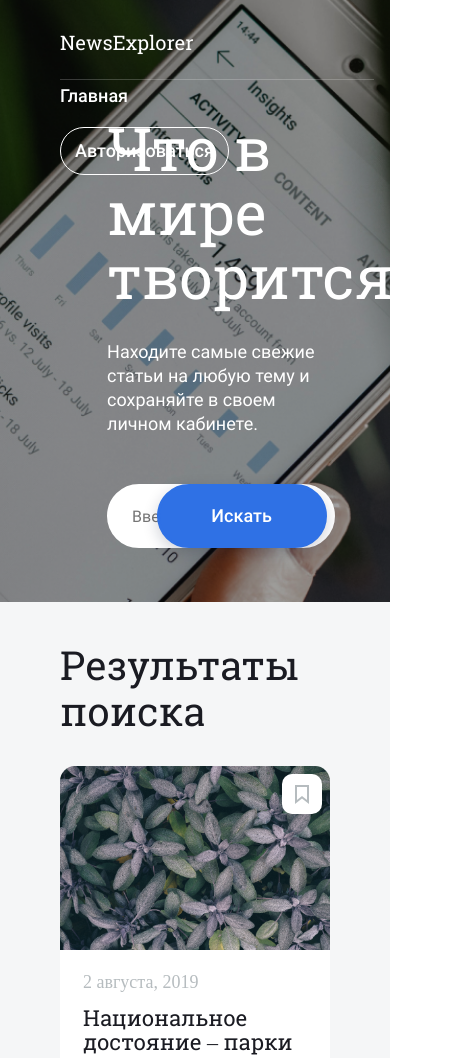
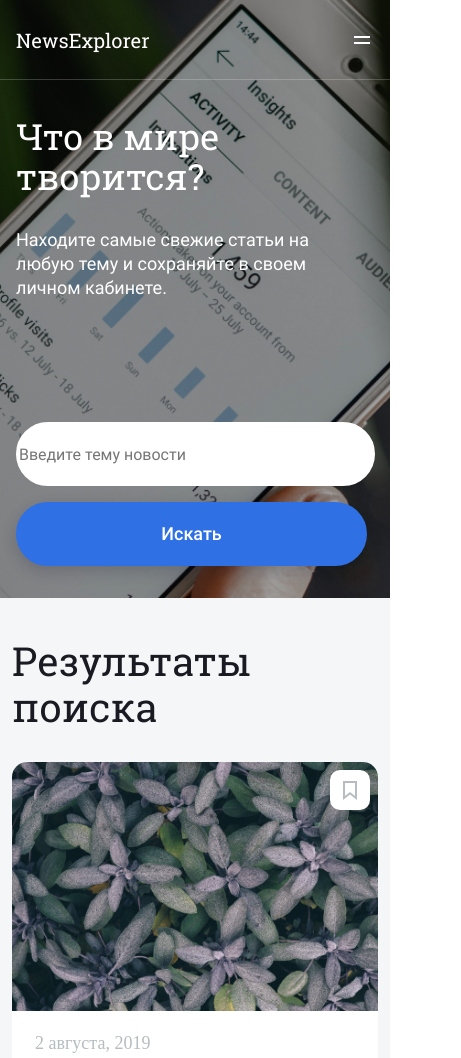
Before and after one commit to ppridanov/news-explorer-frontend, a website built with webpack: page src/index.html in a window 390 px wide. Shown: the top 1058 px of the page, 461 px wide, since content can reach past the window. Built offline with nearby package versions, Linux system fonts and the light colour scheme.

Commit message:
create burger menu

```diff
--- a/src/blocks/articles/__next-buton/articles__next-button.css
+++ b/src/blocks/articles/__next-buton/articles__next-button.css
@@ -21,5 +21,12 @@
 @media screen and (max-width: 940px) {
   .articles__next-button {
     margin: 32px 0 32px;
+    width: 60%;
   }
 }
+
+@media screen and (max-width: 520px) {
+  .articles__next-button {
+    width: 100%;
+  }
+}
--- a/src/blocks/container/container.css
+++ b/src/blocks/container/container.css
@@ -10,3 +10,10 @@
     margin-left: 60px;
   }
 }
+
+@media screen and (max-width: 640px) {
+  .container {
+    margin-right: 12px;
+    margin-left: 12px;
+  }
+}
--- a/src/blocks/header/header.css
+++ b/src/blocks/header/header.css
@@ -3,7 +3,10 @@
 
 .header {
   display: flex;
+  position: relative;
   height: auto;
+  display: flex;
+  flex-direction: column;
 }
 
 .header__bg-img {
@@ -14,11 +17,3 @@
 .header_black-theme {
   box-shadow: inset 0px -1px 0px #D1D2D6;
 }
-
-
-@media screen and (max-width: 940px) {
-  .search {
-    width: 70%;
-    margin: 36px auto 0;
-  }
-}
--- a/src/blocks/header/nav/__burger-button/nav__burger-button.css
+++ b/src/blocks/header/nav/__burger-button/nav__burger-button.css
@@ -3,4 +3,12 @@
   background-image: url(../../../../img/menu.svg);
   width: 24px;
   height: 24px;
+  background-color: transparent;
+  border: none;
 }
+
+@media screen and (max-width: 640px) {
+  .nav__burger-button {
+    display: flex;
+  }
+}
--- a/src/blocks/header/nav/__logo/nav__logo.css
+++ b/src/blocks/header/nav/__logo/nav__logo.css
@@ -12,3 +12,9 @@
 .nav__logo_black-theme {
   color: #1A1B22;
 }
+
+@media screen and (max-width: 640px) {
+  .nav__logo {
+    margin-top: 0;
+  }
+}
--- a/src/blocks/header/nav/__menu-items/nav__menu-items.css
+++ b/src/blocks/header/nav/__menu-items/nav__menu-items.css
@@ -11,5 +11,6 @@
 @media screen and (max-width: 640px) {
   .nav__menu-items {
     flex-direction: column;
+    display: none;
   }
 }
--- a/src/blocks/header/nav/nav.css
+++ b/src/blocks/header/nav/nav.css
@@ -8,10 +8,21 @@
   justify-content: space-between;
   font-family: Roboto;
   box-shadow: inset 0px -1px 0px rgba(255, 255, 255, 0.2);
+  padding-right: 106px;
+  padding-left: 102px;
+}
+
+@media screen and (max-width: 940px) {
+  .nav {
+    padding-right: 60px;
+    padding-left: 60px;
+  }
 }
 
 @media screen and (max-width: 640px) {
   .nav {
-    flex-direction: column;
+    align-items: center;
+    padding-right: 16px;
+    padding-left: 16px;
   }
 }
--- a/src/blocks/header/search/__form/__input/search__input.css
+++ b/src/blocks/header/search/__form/__input/search__input.css
@@ -19,3 +19,11 @@
 .search__input:focus {
   color: #1A1B22;
 }
+
+@media screen and (max-width: 520px) {
+  .search__input {
+    position: relative;
+    padding-left: unset;
+    width: 100%;
+  }
+}
--- a/src/blocks/header/search/__form/__submit-button/search__submit-button.css
+++ b/src/blocks/header/search/__form/__submit-button/search__submit-button.css
@@ -24,3 +24,11 @@
 .search__submit-button:active {
   background: #2A65CC;
 }
+
+@media screen and (max-width: 520px) {
+  .search__submit-button {
+    position: relative;
+    margin: 16px 0 32px;
+    width: 100%;
+  }
+}
--- a/src/blocks/header/search/__form/search__form.css
+++ b/src/blocks/header/search/__form/search__form.css
@@ -12,3 +12,9 @@
     height: 118px;
   }
 }
+
+@media screen and (max-width: 520px) {
+  .search__form {
+    height: auto;
+  }
+}
--- a/src/blocks/header/search/__subtitle/search__subtitle.css
+++ b/src/blocks/header/search/__subtitle/search__subtitle.css
@@ -14,3 +14,11 @@
     margin: 0 0 48px;
   }
 }
+
+@media screen and (max-width: 520px) {
+  .search__subtitle {
+    font-size: 18px;
+    line-height: 24px;
+    margin-bottom: 122px;
+  }
+}
--- a/src/blocks/header/search/__title/search__title.css
+++ b/src/blocks/header/search/__title/search__title.css
@@ -7,3 +7,10 @@
   color: #FFFFFF;
   margin: 0 0 32px;
 }
+
+@media screen and (max-width: 520px) {
+  .search__title {
+    font-size: 36px;
+    line-height: 40px;
+  }
+}
--- a/src/blocks/header/search/search.css
+++ b/src/blocks/header/search/search.css
@@ -4,5 +4,18 @@
 .search {
   width: 49.5%;
   margin: 81px auto 0;
+}
 
+@media screen and (max-width: 940px) {
+  .search {
+    width: 70%;
+    margin: 36px auto 0;
+  }
 }
+
+@media screen and (max-width: 520px) {
+  .search {
+    width: 90%;
+    margin: 36px 16px 0;
+  }
+}
--- a/src/index.html
+++ b/src/index.html
@@ -11,7 +11,6 @@
 <body>
   <div class="page">
     <header class="header header__bg-img">
-      <div class="container">
         <nav class="nav">
           <a href="#" class="nav__logo">NewsExplorer</a>
           <button class="nav__burger-button"></button>
@@ -32,7 +31,6 @@
             <button class="search__submit-button">Искать</button>
           </form>
         </section>
-      </div>
     </header>
     <main class="main">
       <section class="articles">
```
